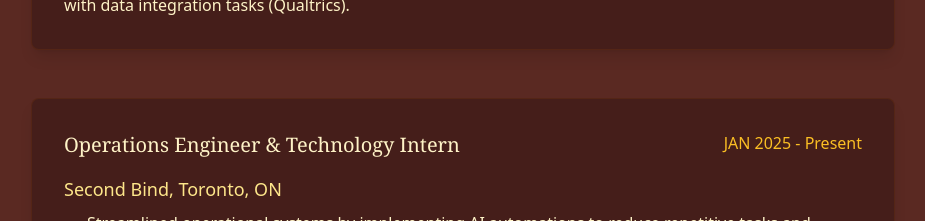
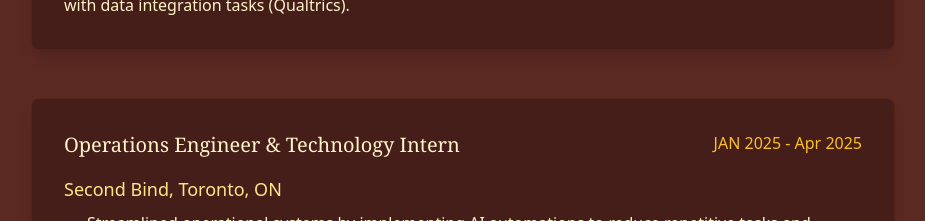
Before and after one commit to EGichuhi/eg_portfolio, a React (Vite) app: page / in a window 1280 px wide. Shown: the part 2020-2241 px from the top of the page, without its empty margins (177-1102 px from the left). Built offline with nearby package versions, Linux system fonts and the light colour scheme.

Commit message:
Update App.tsx

```diff
--- a/src/App.tsx
+++ b/src/App.tsx
@@ -230,7 +230,7 @@ function App() {
             <div className="bg-[#451e1a] rounded-lg shadow-lg p-8 border border-amber-900/30 transform transition-all duration-300 hover:-translate-y-1 hover:shadow-xl">
               <div className="flex flex-col md:flex-row justify-between mb-4">
                 <h3 className="text-xl font-serif text-amber-100">Operations Engineer & Technology Intern</h3>
-                <p className="text-amber-400">JAN 2025 - Present</p>
+                <p className="text-amber-400">JAN 2025 - Apr 2025</p>
               </div>
               <h4 className="text-lg text-amber-200 mb-2">Second Bind, Toronto, ON</h4>
               <ul className="list-disc list-inside space-y-2 text-amber-100">
```
